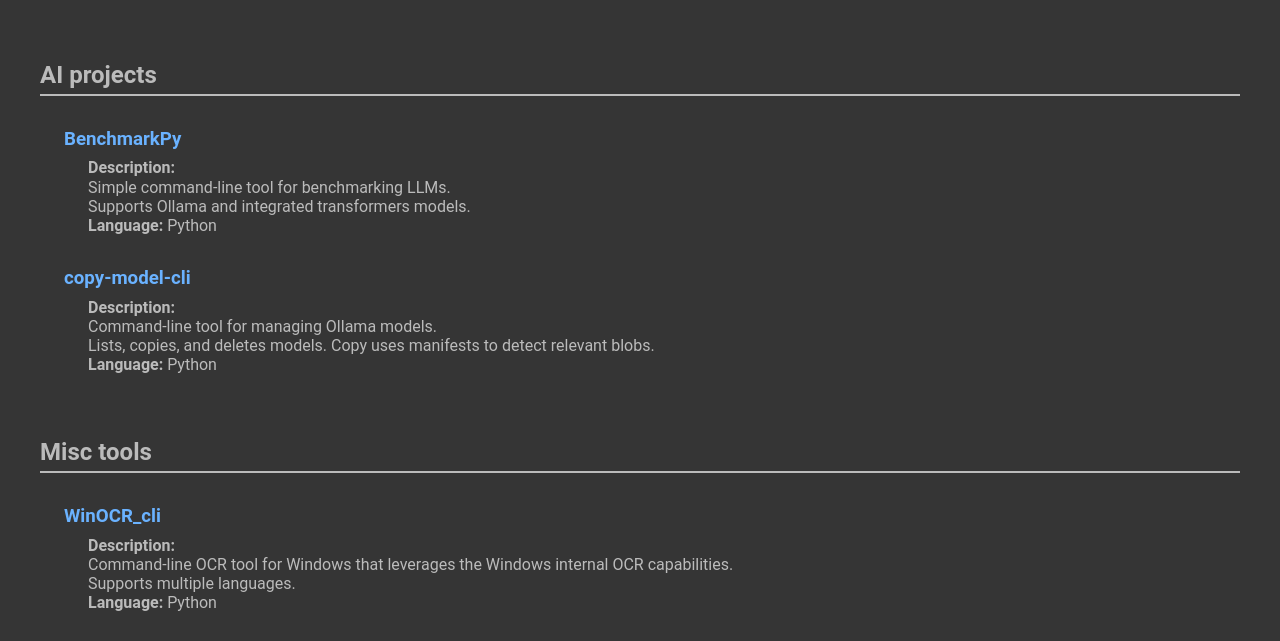
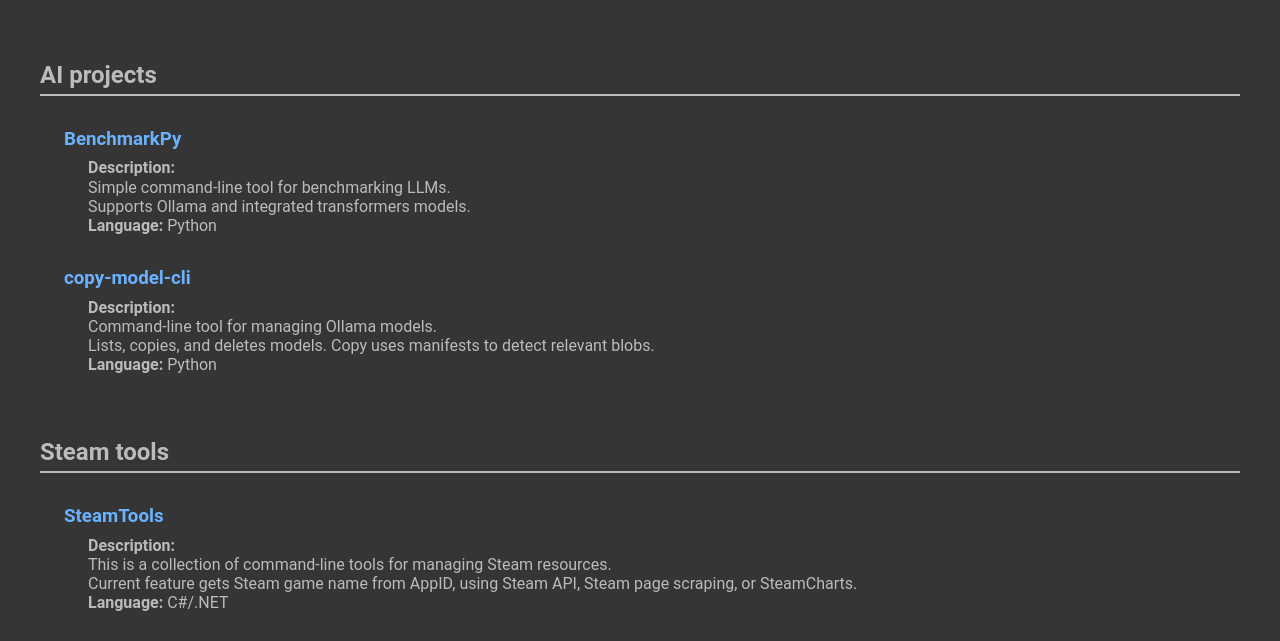
Before and after one commit to hardtopnet/hardtopnet.github.io, a plain HTML site: page index.html in a window 1280 px wide. Shown: the part 141-782 px from the top of the page. Drawn offline with Linux system fonts and the light colour scheme.

Commit message:
added Steam tools

```diff
--- a/index.html
+++ b/index.html
@@ -108,6 +108,18 @@
                 </p>
             </div>
 
+            <h2>Steam tools</h2>
+
+            <div class="project">
+                <a href="https://github.com/hardtopnet/SteamTools"><h3>SteamTools</h3></a>
+                <p>
+                    <b>Description:</b>
+                    <br>This is a collection of command-line tools for managing Steam resources.
+                    <br>Current feature gets Steam game name from AppID, using Steam API, Steam page scraping, or SteamCharts.
+                    <br><b>Language:</b> C#/.NET
+                </p>
+            </div>
+
             <h2>Misc tools</h2>
 
             <div class="project">
```
